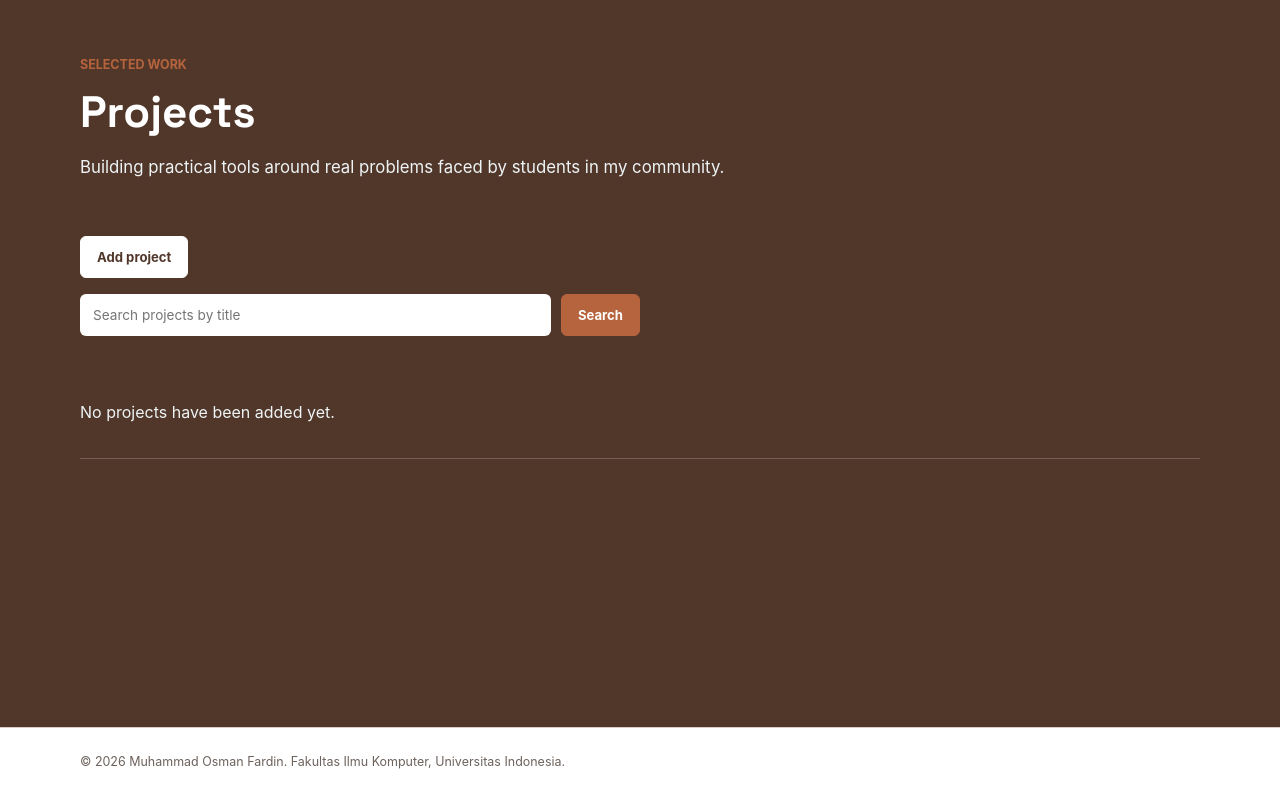
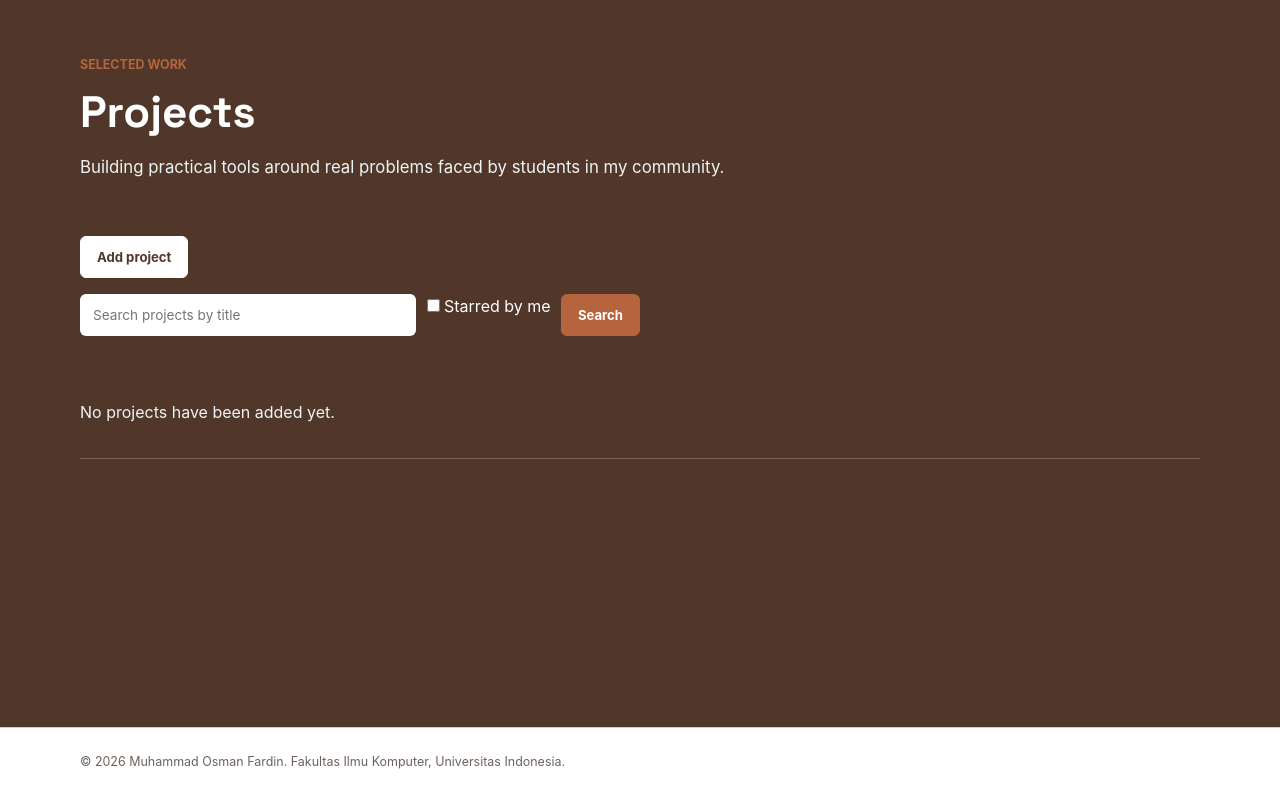
Before and after one commit to osman-fardin/myportofolio, a Django app: page /projects/ in a window 1280 px wide. Shown: the part 73-869 px from the top of the page. Run offline with Django 5.2, Linux system fonts and the light colour scheme; the visitor is signed in with stand-in values (Sample User, id 1); data that the repository does not hold is empty.

Commit message:
feat: add starred project filter controls

```diff
--- a/templates/projects.html
+++ b/templates/projects.html
@@ -42,7 +42,26 @@
                     class="project-search-input"
                     aria-label="Search projects by title"
                 >
+                {% if user.is_authenticated %}
+                    <label class="project-starred-filter">
+                        <input
+                            type="checkbox"
+                            name="starred"
+                            value="mine"
+                            {% if starred_filter == 'mine' %}checked{% endif %}
+                        >
+                        <span>Starred by me</span>
+                    </label>
+                {% endif %}
                 <button type="submit">Search</button>
+                {% if title_query or starred_filter %}
+                    <a
+                        href="{% url 'main:show_projects' %}"
+                        class="project-filter-clear"
+                    >
+                        Clear
+                    </a>
+                {% endif %}
             </form>
 
             {% if project_list %}
```
